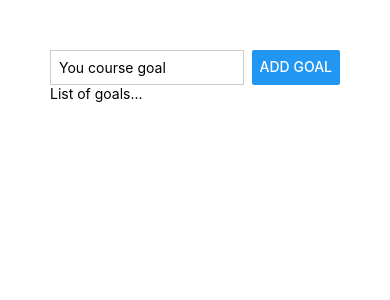
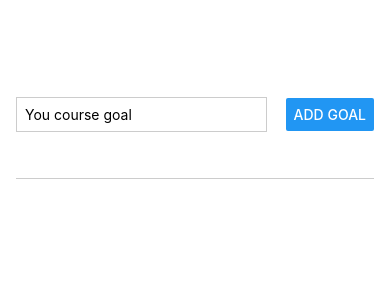
Before and after one commit to vincentochoa3/ReactNative-Course, a React Native app: screen / in a window 390 px wide. Shown: the top 300 px of the page. Built offline with nearby package versions, Linux system fonts and the light colour scheme.

Commit message:
added state and ability to add goals to the goal list

```diff
--- a/App.js
+++ b/App.js
@@ -1,15 +1,32 @@
+import {useState} from "react"
 import { StatusBar } from 'expo-status-bar';
 import { StyleSheet, Text, View, Button, TextInput } from 'react-native';
 
 export default function App() {
+  const [enteredGoalText, setEnteredGoalText] = useState('')
+  const [courseGoals, setCourseGoals] = useState([])
+
+  function goalInputHandler(enteredText) {
+    setEnteredGoalText(enteredText)
+  }
+
+  function addGoalHandler() {
+    setCourseGoals((currentCourseGoals) => [...currentCourseGoals, enteredGoalText])
+  }
+
   return (
     <View style={styles.appContainer}>
+      <StatusBar style="auto" />
       <View style={styles.inputContainer}>
-        <TextInput style={styles.textInput} placeholder="You course goal" />
-        <Button title="Add Goal"/>
+        <TextInput
+          style={styles.textInput}
+          placeholder="You course goal"
+          onChangeText={goalInputHandler}
+        />
+        <Button title="Add Goal" onPress={addGoalHandler} />
       </View>
-      <View>
-        <Text>List of goals...</Text>
+      <View style={styles.goalsContainer}>
+        {courseGoals.map((goal) => <Text key={goal}>{goal}</Text>)}
       </View>
     </View>
   );
@@ -17,18 +34,27 @@
 
 const styles = StyleSheet.create({
   appContainer: {
-    flex: 2,
-    padding: 50
+    flex: 1,
+    paddingTop: 50,
+    paddingHorizontal: 16
   },
   inputContainer: {
+    flex: 1,
     flexDirection: 'row',
     justifyContent: "space-between",
+    alignItems: "center",
+    marginBottom: 24,
+    borderBottomWidth: 1,
+    borderBottomColor: "#cccccc"
   },
   textInput: {
     borderWidth: 1,
     borderColor: "#cccccc",
-    width: "80%",
+    width: "70%",
     marginRight: 8,
     padding: 8,
+  },
+  goalsContainer: {
+    flex: 5
   }
 });
```
